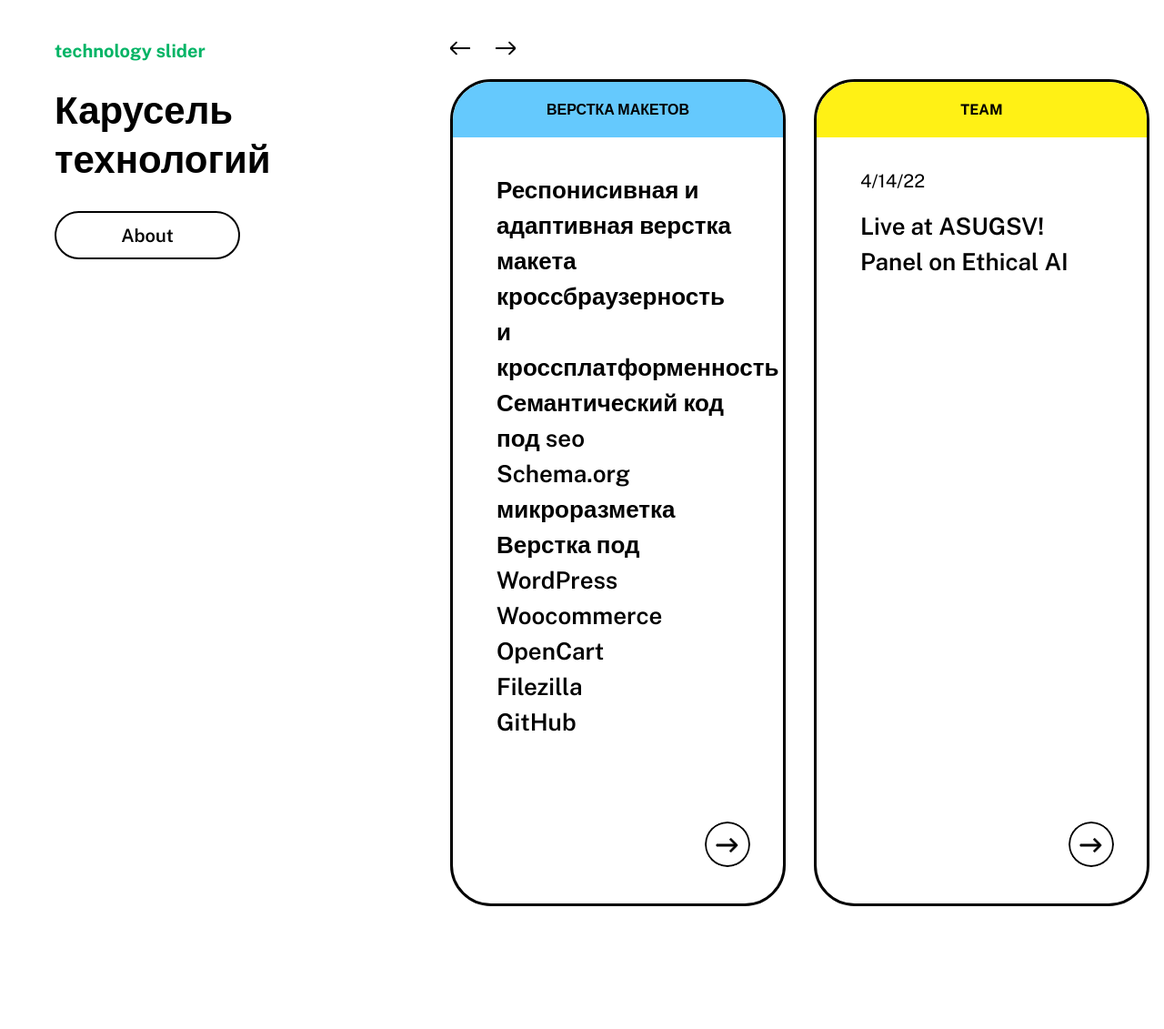
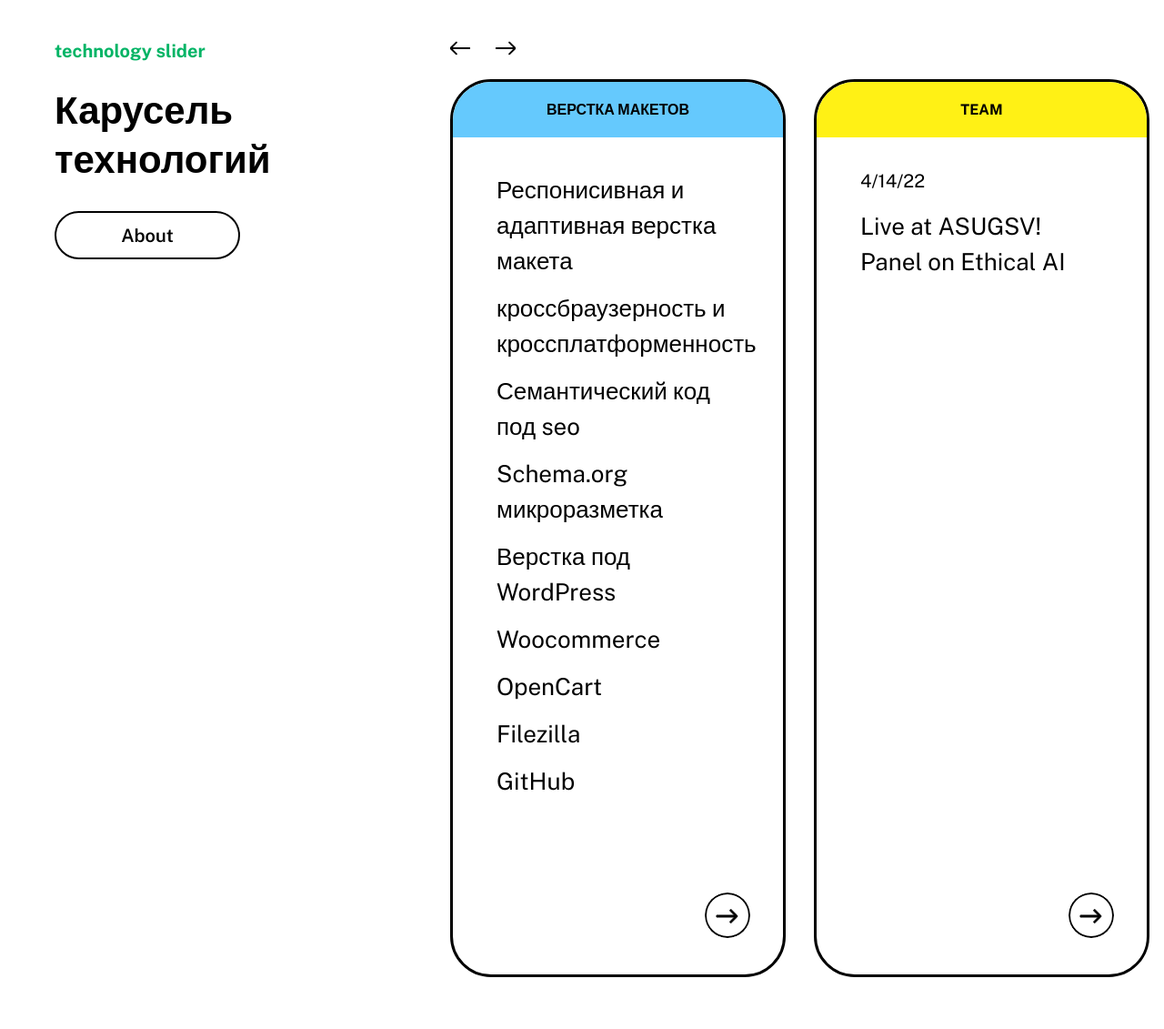
Before and after one commit to Konder1971/iTweb, a PHP site: page / in a window 1280 px wide. Shown: the part 1524-2655 px from the top of the page at 91% size. Before the commit the page ends 2520 px from the top, so only its background shows below. Run offline with PHP 8.4, Linux system fonts and the light colour scheme.

Commit message:
dsagd
dsgads

```diff
--- a/css/style.css
+++ b/css/style.css
@@ -973,13 +973,16 @@ body {
 	background-color: #00B465;
 }
 .hn-text {
-  font-weight: 600;
+  font-weight: 400;
 }
 .hn-text ul,
 .hn-text li {
 	margin: 0;
 	padding: 0;
 	list-style: none;
+}
+.hn-text li {
+	margin-bottom: 13px;
 }
 .hn-link {
   display: flex;
```
